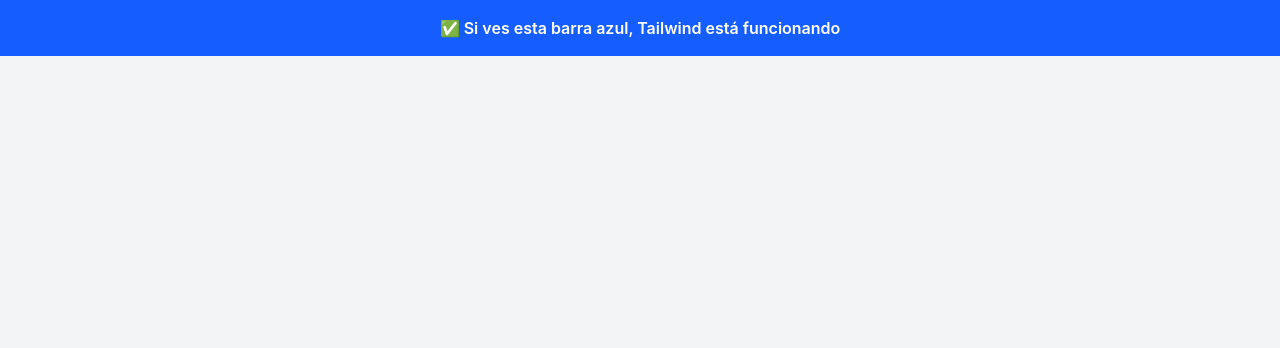
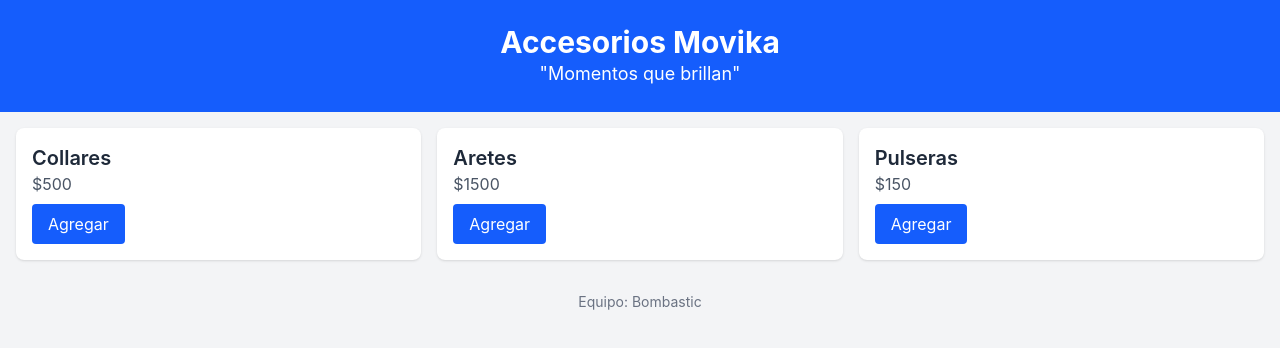
Before and after one commit to 301120061997/practica-web-base, a website built with Vite: page index.html in a window 1280 px wide. Built offline with nearby package versions, Linux system fonts and the light colour scheme.

Commit message:
feat: maqueta catálogo con Tailwind

```diff
--- a/index.html
+++ b/index.html
@@ -6,16 +6,40 @@
     <title>Práctica web — Informática III</title>
   </head>
   <body class="bg-gray-100 text-gray-800">
+    <!-- EJERCICIO 1: construye aquí tu página (header, main con #catalogo, footer).
+         Las instrucciones están en el README. -->
+         <header class="bg-blue-600 text-white p-6 text-center">
+  <h1 class="text-3xl font-bold">Accesorios Movika</h1>
+  <p class="text-lg">"Momentos que brillan"</p>
+</header>
 
-    <!-- PARTE A: comprobación de Tailwind.
-         Si esta barra se ve azul con texto blanco, Tailwind está funcionando.
-         Bórrala cuando termines la Parte A. -->
-    <div class="bg-blue-600 text-white text-center p-4 font-semibold">
-      ✅ Si ves esta barra azul, Tailwind está funcionando
+<main class="p-4">
+  <div id="catalogo" class="grid grid-cols-1 sm:grid-cols-2 md:grid-cols-3 gap-4">
+
+    <div class="bg-white rounded-lg shadow p-4">
+      <h2 class="text-xl font-semibold">Collares</h2>
+      <p class="text-gray-600">$500</p>
+      <button class="mt-2 bg-blue-600 hover:bg-blue-700 text-white px-4 py-2 rounded">Agregar</button>
     </div>
 
-    <!-- EJERCICIO 1: construye aquí tu página (header, main con #catalogo, footer).
-         Las instrucciones están en el README. -->
+    <div class="bg-white rounded-lg shadow p-4">
+      <h2 class="text-xl font-semibold">Aretes</h2>
+      <p class="text-gray-600">$1500</p>
+      <button class="mt-2 bg-blue-600 hover:bg-blue-700 text-white px-4 py-2 rounded">Agregar</button>
+    </div>
+
+    <div class="bg-white rounded-lg shadow p-4">
+      <h2 class="text-xl font-semibold">Pulseras</h2>
+      <p class="text-gray-600">$150</p>
+      <button class="mt-2 bg-blue-600 hover:bg-blue-700 text-white px-4 py-2 rounded">Agregar</button>
+    </div>
+
+  </div>
+</main>
+
+<footer class="p-4 text-center text-sm text-gray-500">
+  Equipo: Bombastic
+</footer>
 
     <script type="module" src="/src/main.js"></script>
   </body>
```
